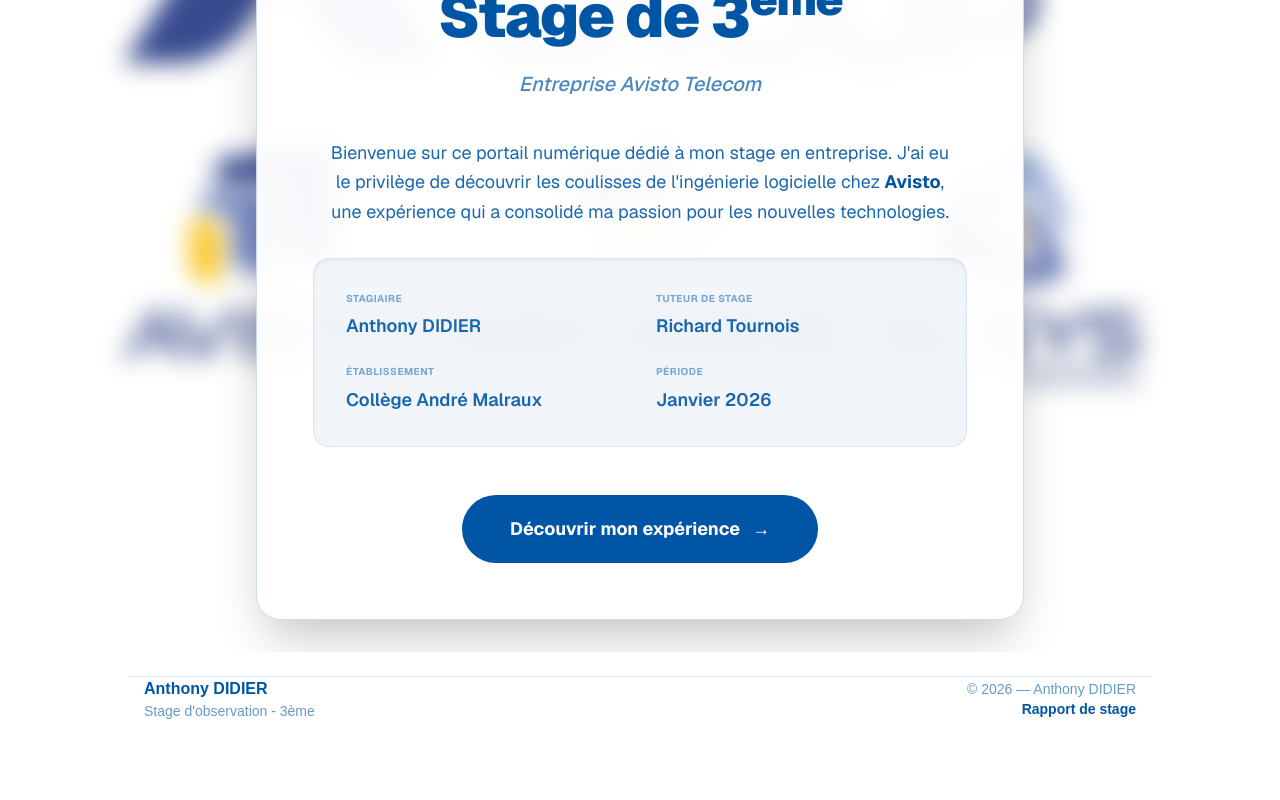
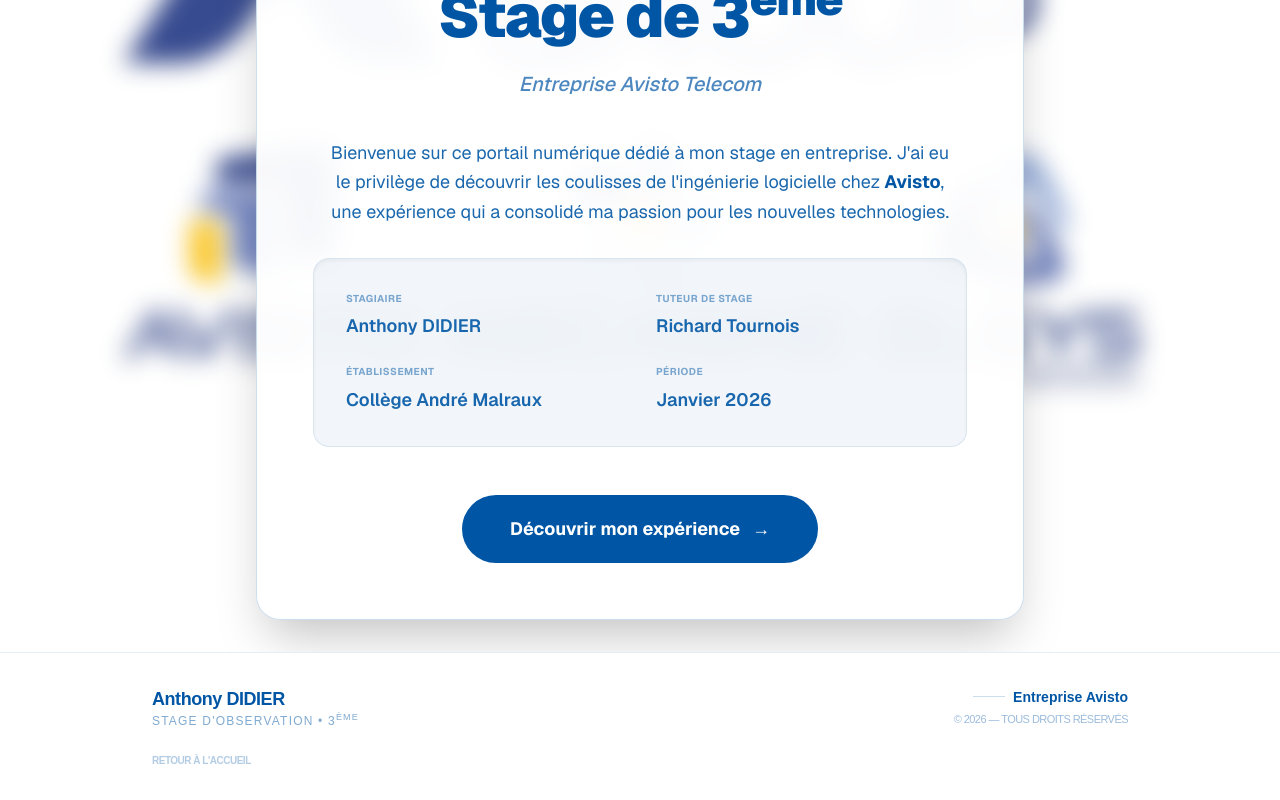
Before and after one commit to Anthonyz150/rapport-de-stage-Anthony, a Next.js app: page / in a window 1280 px wide. Shown: the part 317-1117 px from the top of the page. Before the commit the page ends 1062 px from the top, so only its background shows below. Built offline with nearby package versions, Linux system fonts and the light colour scheme.

Commit message:
New Footer

```diff
--- a/app/components/Footer.tsx
+++ b/app/components/Footer.tsx
@@ -3,22 +3,34 @@
 export default function Footer() {
   const currentYear = new Date().getFullYear();
   return (
-    <footer className="w-full bg-white py-6 relative z-10">
-      <div className="mx-auto max-w-5xl px-4 border-t border-[#0056A4]/10">
+    <footer className="w-full bg-white/80 backdrop-blur-md py-8 relative z-10 mt-auto border-t border-[#0056A4]/10">
+      <div className="mx-auto max-w-5xl px-6">
 
         <div className="flex flex-col md:flex-row md:justify-between md:items-center gap-6">
 
-          {/* Gauche */}
+          {/* Section Gauche : Infos Personnelles */}
           <div className="text-center md:text-left">
-            <p className="font-bold text-[#0056A4]">Anthony DIDIER</p>
-            <p className="text-sm text-[#0056A4]/60">Stage d'observation - 3ème</p>
+            <p className="font-extrabold text-[#0056A4] tracking-tight text-lg">Anthony DIDIER</p>
+            <p className="text-xs font-medium text-[#0056A4]/50 uppercase tracking-widest">Stage d'observation • 3<sup>ème</sup></p>
           </div>
 
-          {/* Droite */}
-          <div className="text-center md:text-right text-sm text-[#0056A4]/60">
-            <p>© {currentYear} — Anthony DIDIER</p>
-            <p className="text-[#0056A4]"> <strong> Rapport de stage </strong> </p>
+          {/* Section Droite : Copyright & Entreprise */}
+          <div className="flex flex-col items-center md:items-end gap-1">
+            <div className="flex items-center gap-2">
+              <span className="h-px w-8 bg-[#0056A4]/20 hidden md:block"></span>
+              <p className="text-sm font-semibold text-[#0056A4]">Entreprise Avisto</p>
+            </div>
+            <p className="text-[11px] text-[#0056A4]/40 font-medium uppercase tracking-tighter">
+              © {currentYear} — Tous droits réservés
+            </p>
           </div>
+        </div>
+
+        {/* Lien discret vers le haut de page ou accueil */}
+        <div className="mt-6 flex justify-center md:justify-start">
+           <Link href="/" className="text-[10px] text-[#0056A4]/30 hover:text-[#0056A4] transition-colors uppercase font-bold tracking-tighter">
+             Retour à l'accueil
+           </Link>
         </div>
       </div>
     </footer>
```
